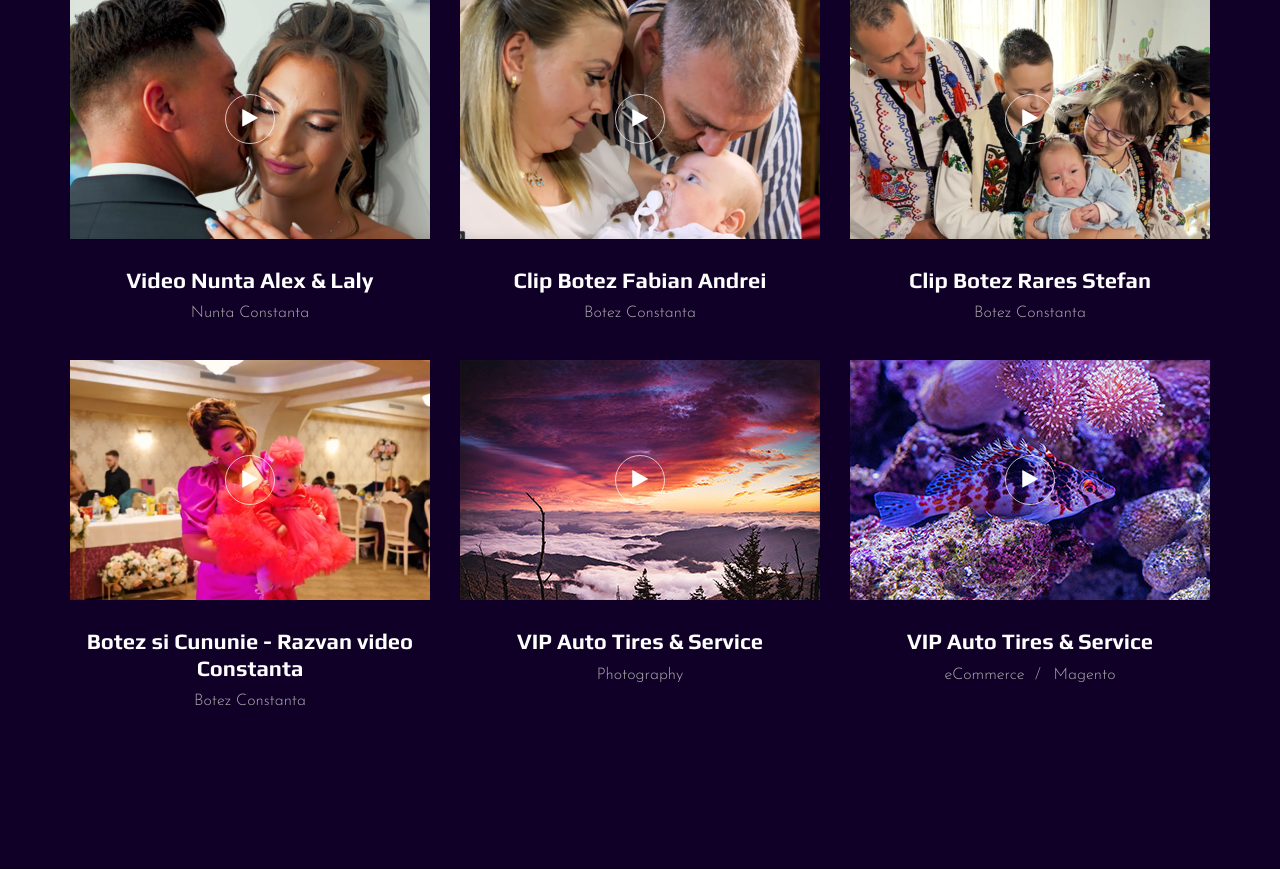
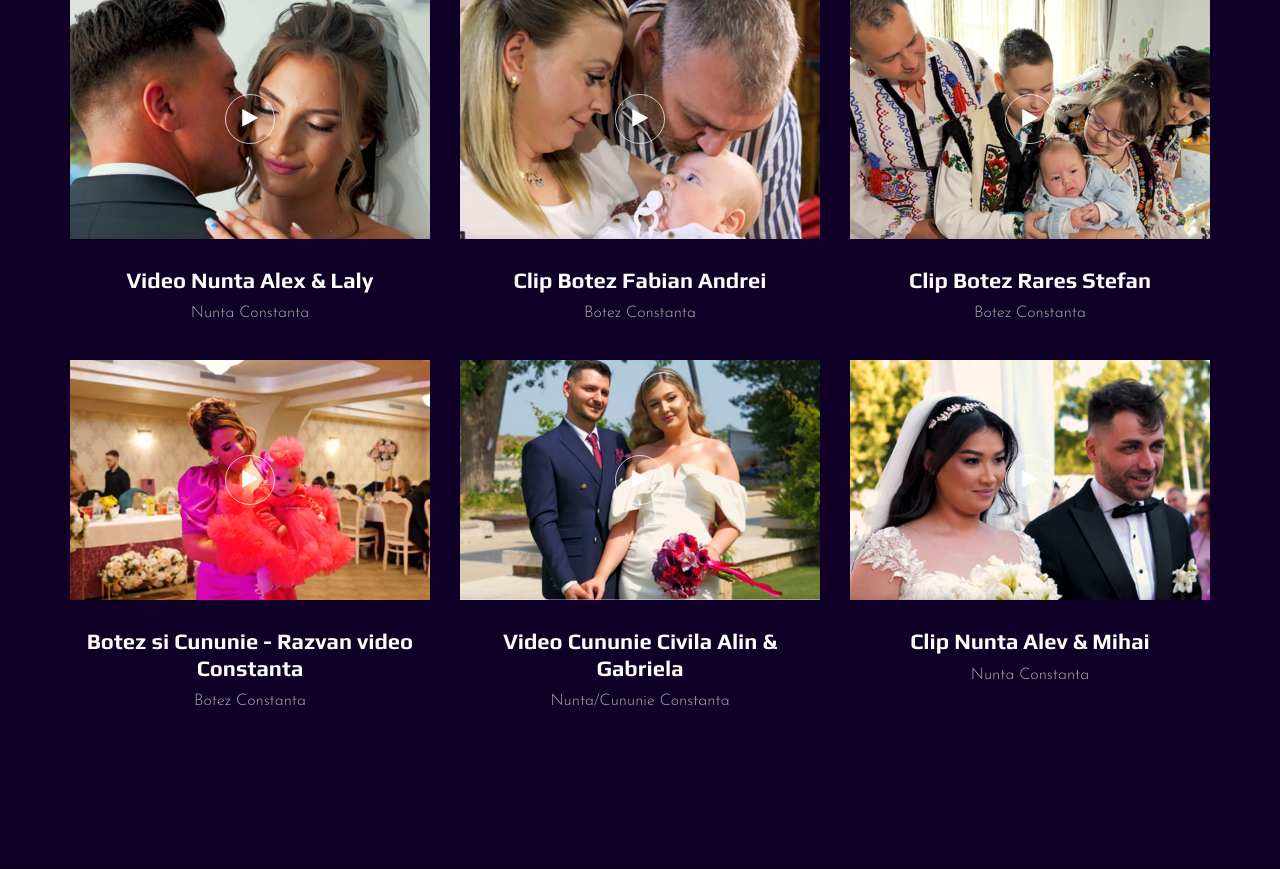
Before and after one commit to andreireporter13/razvan-video-website, a Django app: page /evenimente-constanta-nunta-botez-majorat-si-altele in a window 1280 px wide. Shown: the part 1003-1872 px from the top of the page. Run offline with Django 5.2, Linux system fonts and the light colour scheme; some libraries are stand-ins or nearby versions.

Commit message:
added last change --- on portofolio

```diff
--- a/__razvan_video_app/general_site_pages/templates/general_site_pages/evenimente-constanta-nunta-botez-majorat-si-altele.html
+++ b/__razvan_video_app/general_site_pages/templates/general_site_pages/evenimente-constanta-nunta-botez-majorat-si-altele.html
@@ -181,41 +181,40 @@
                     </div>
                 </div>
             </div>
-            <div class="col-lg-4 col-md-6 col-sm-6 mix photography">
+            <div class="col-lg-4 col-md-6 col-sm-6 mix nunta">
                 <div class="portfolio__item">
                     <div
                         class="portfolio__item__video set-bg"
-                        data-setbg="{% static 'general_site_pages/img/portfolio/portfolio-8.jpg' %}"
+                        data-setbg="{% static 'general_site_pages/img/portfolio/Video-Cununie-Civila-Alin-si-Gabriela.png' %}"
                     >
                         <a
-                            href="https://www.youtube.com/watch?v=LXb3EKWsInQ"
+                            href="https://www.youtube.com/watch?v=tMyDhNJQ0C0"
                             class="play-btn video-popup"
                             ><i class="fa fa-play"></i
                         ></a>
                     </div>
                     <div class="portfolio__item__text">
-                        <h4>VIP Auto Tires & Service</h4>
-                        <span>Photography</span>
+                        <h4>Video Cununie Civila Alin & Gabriela</h4>
+                        <span>Nunta/Cununie Constanta</span>
                     </div>
                 </div>
             </div>
-            <div class="col-lg-4 col-md-6 col-sm-6 mix ecommerce">
+            <div class="col-lg-4 col-md-6 col-sm-6 mix nunta">
                 <div class="portfolio__item">
                     <div
                         class="portfolio__item__video set-bg"
-                        data-setbg="{% static 'general_site_pages/img/portfolio/portfolio-9.jpg' %}"
+                        data-setbg="{% static 'general_site_pages/img/portfolio/Clip-Nunta-Alev-si-Mihai.png' %}"
                     >
                         <a
-                            href="https://www.youtube.com/watch?v=LXb3EKWsInQ"
+                            href="https://www.youtube.com/watch?v=_7WPjHM6z2o"
                             class="play-btn video-popup"
                             ><i class="fa fa-play"></i
                         ></a>
                     </div>
                     <div class="portfolio__item__text">
-                        <h4>VIP Auto Tires & Service</h4>
+                        <h4>Clip Nunta Alev & Mihai</h4>
                         <ul>
-                            <li>eCommerce</li>
-                            <li>Magento</li>
+                            <span>Nunta Constanta</span>
                         </ul>
                     </div>
                 </div>
```
Also changed, not shown: __razvan_video_app/general_site_pages/static/general_site_pages/img/portfolio/Clip-Nunta-Alev-si-Mihai.png (added), __razvan_video_app/general_site_pages/static/general_site_pages/img/portfolio/Video-Cununie-Civila-Alin-si-Gabriela.png (added).
